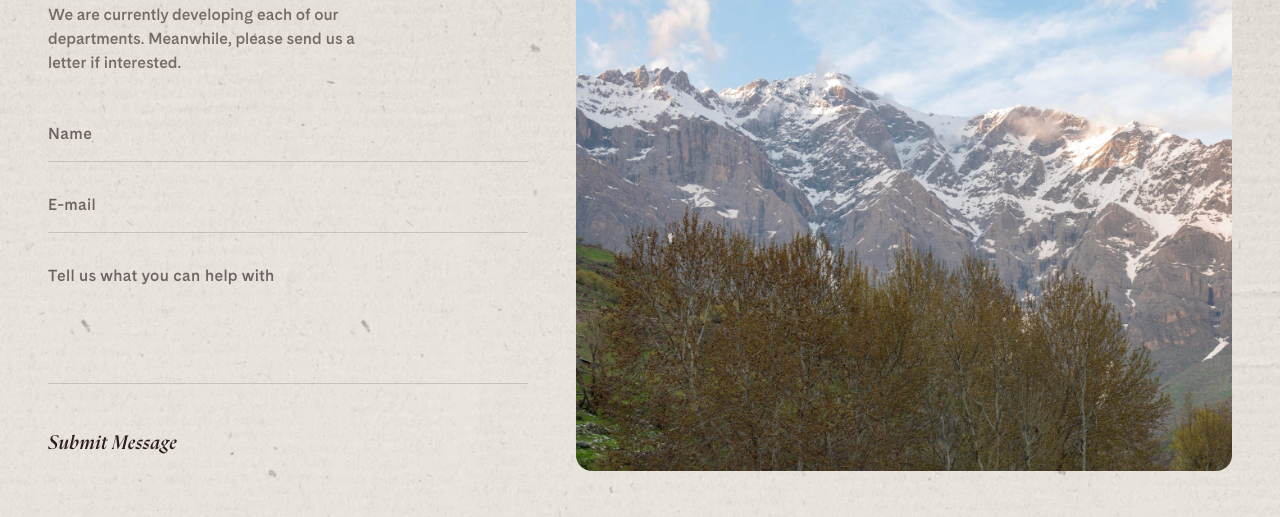
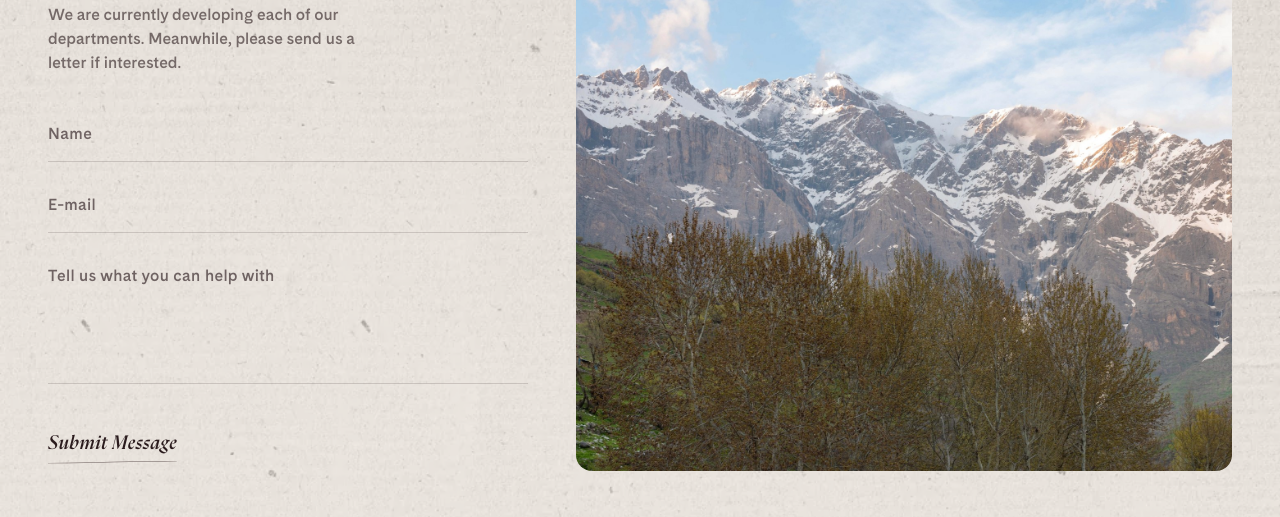
Before and after one commit to LhonRafaat/kfo-new-website, a Next.js app: page /contact in a window 1280 px wide. Shown: the part 195-712 px from the top of the page. Built offline with nearby package versions, Linux system fonts and the light colour scheme.

Commit message:
feat: enhance contact form styling and functionality; update button alignment and reveal effects

```diff
--- a/src/app/globals.css
+++ b/src/app/globals.css
@@ -376,8 +376,8 @@
   color: color-mix(in srgb, var(--ink) 64%, transparent);
 }
 .field-rule:focus {
+  @apply border-accent;
   outline: none;
-  border-bottom-color: var(--color-accent, #ff6600);
 }
 
 .disclosure-panel {
--- a/src/components/icons.tsx
+++ b/src/components/icons.tsx
@@ -202,7 +202,10 @@ export function Underline({
     >
       <path
         d="M0 5.55005C43.9423 5.55005 85.3846 -1.07425 115 0.926624"
-        stroke="#FF6600"
+        // `.underline-wave` sets `text-accent`, so this is the Figma orange
+        // everywhere by default — but a `text-*` utility on the element can now
+        // recolour it (the contact form's submit rule is #645756).
+        stroke="currentColor"
         strokeWidth={strokeWidth ?? 1.10035}
         // `preserveAspectRatio="none"` squashes the box hard vertically, which
         // would thin the stroke well below its Figma weight. Pinning it to the
--- a/src/components/sections/ContactForm.tsx
+++ b/src/components/sections/ContactForm.tsx
@@ -58,7 +58,9 @@ export function ContactForm() {
       </div>
 
       <div className="flex flex-col items-start gap-2">
-        <button type="submit" className="group inline-flex flex-col pt-4">
+        {/* `text-left`: a <button> centres its text by UA default, which would
+            push the label off the form's left edge. */}
+        <button type="submit" className="group inline-flex flex-col pt-4 text-left">
           <span className="font-serif text-xl font-medium italic leading-[1.139] tracking-label text-ink transition-colors duration-300 group-hover:text-accent">
             {contactPage.form.submit}
           </span>
--- a/src/components/sections/ContactSection.tsx
+++ b/src/components/sections/ContactSection.tsx
@@ -44,7 +44,9 @@ export function ContactSection() {
             </p>
           </Reveal>
 
-          <Reveal delay={120} className="mt-12">
+          {/* `reveal-underline` opts the submit rule into drawing itself in
+              with the form, the same gesture as the services page title. */}
+          <Reveal delay={120} className="reveal-underline mt-12">
             <ContactForm />
           </Reveal>
         </div>
```
